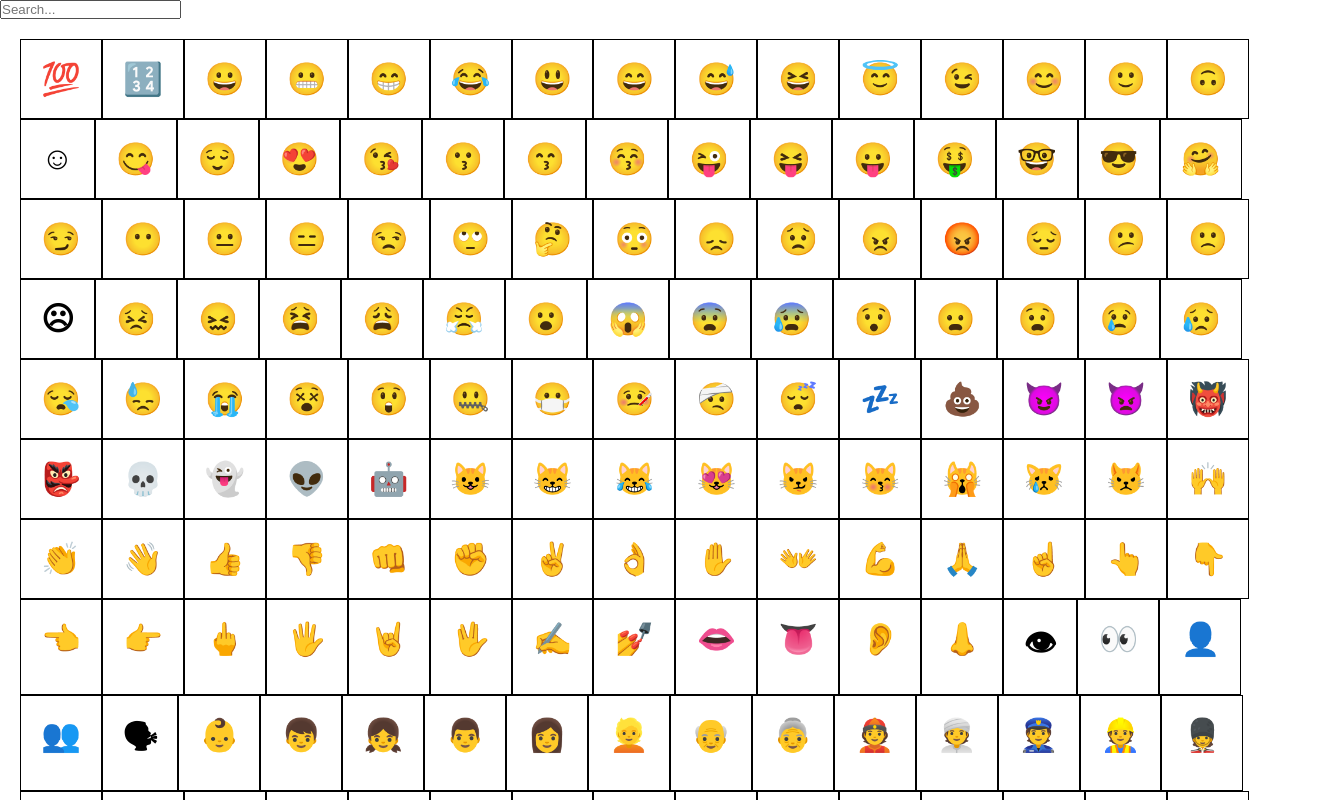
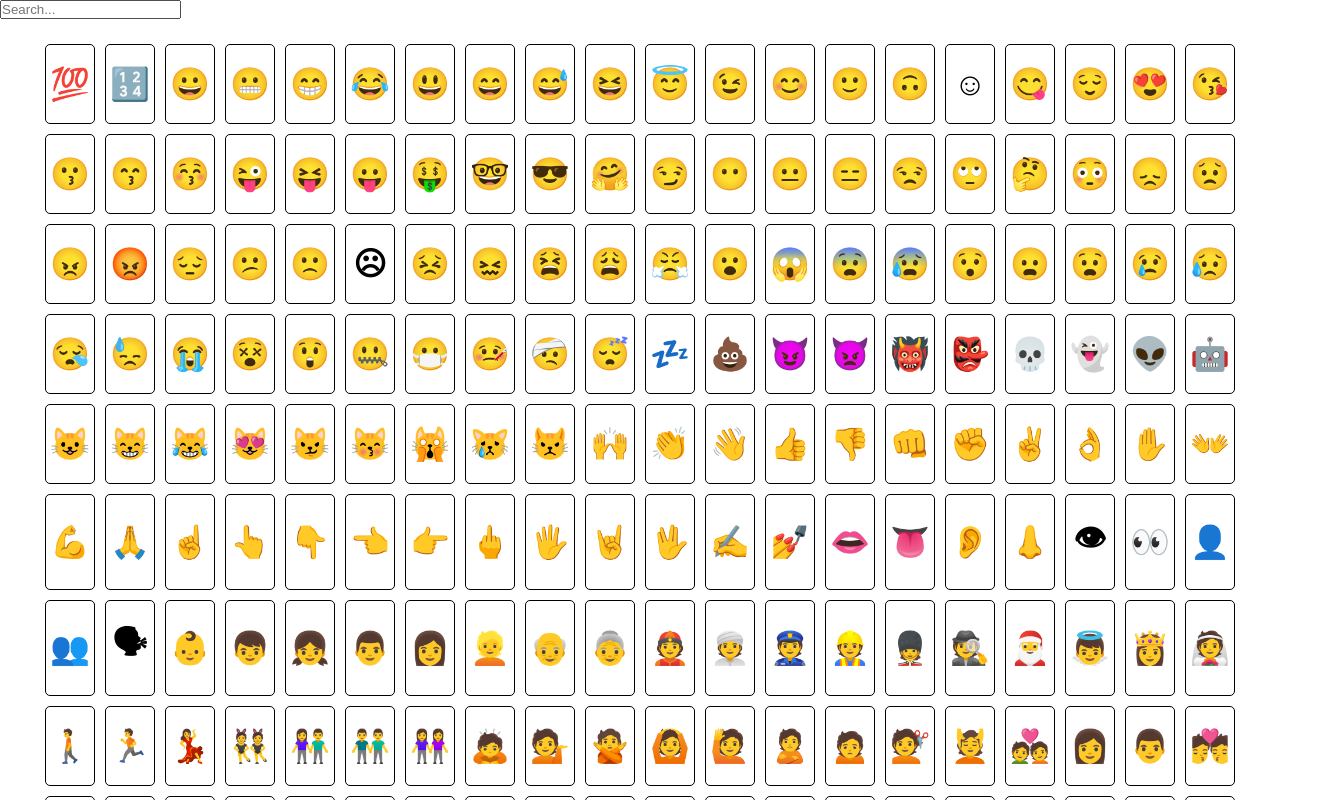
Before and after one commit to usmonovdev/pwa-app, a React (Create React App) app: page / in a window 1280 px wide. Shown: the top 800 px of the page, 1320 px wide, since content can reach past the window. Built offline with nearby package versions, Linux system fonts and the light colour scheme.

Commit message:
Update Emojis style

```diff
--- a/src/emoji.css
+++ b/src/emoji.css
@@ -1,16 +1,28 @@
 * {
     margin: 0;
     padding: 0;
+    box-sizing: border-box;
 }
 
 .list {
     padding: 20px;
     width: 100%;
     display: flex;
+    justify-content: center;
     flex-wrap: wrap;
 }
 
 .box {
+    width: 50px;
+    display: flex;
+    justify-content: center;
+    align-items: center;
     padding: 20px;
     border: 1px solid black;
+    margin: 5px;
+    border-radius: 5px;
 }
+
+.box h1 {
+    cursor: pointer;
+}
```
